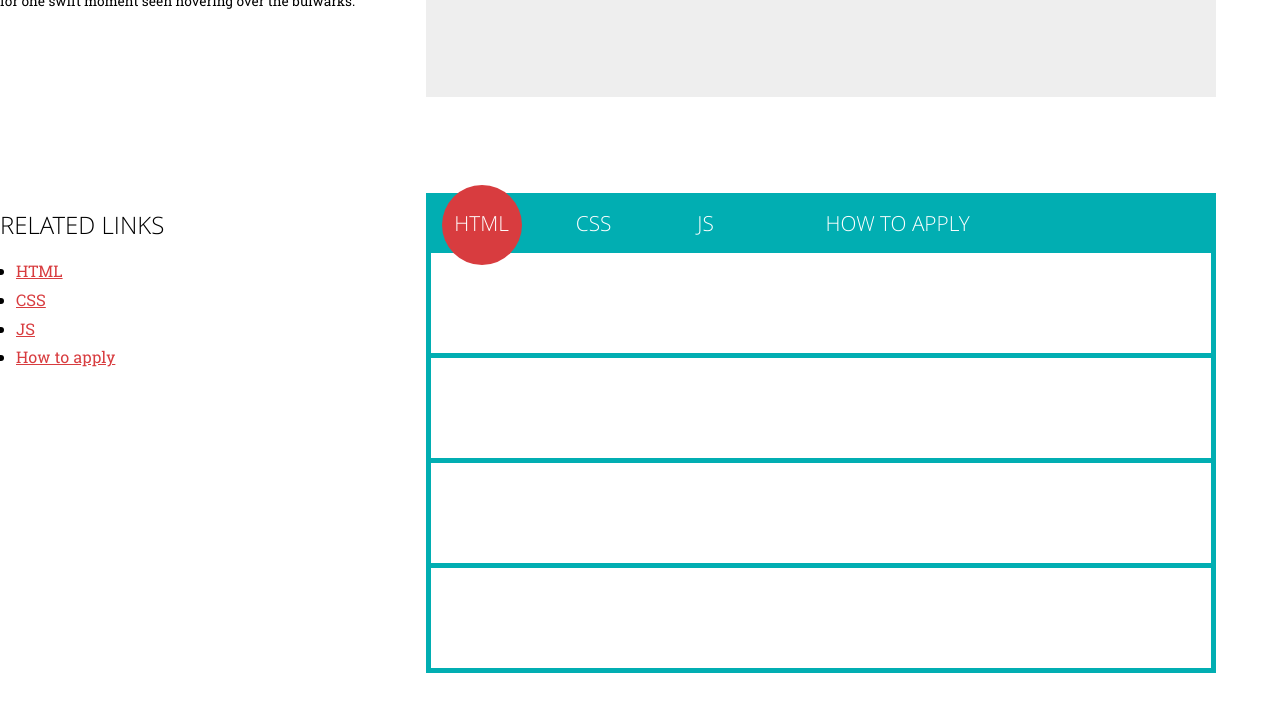
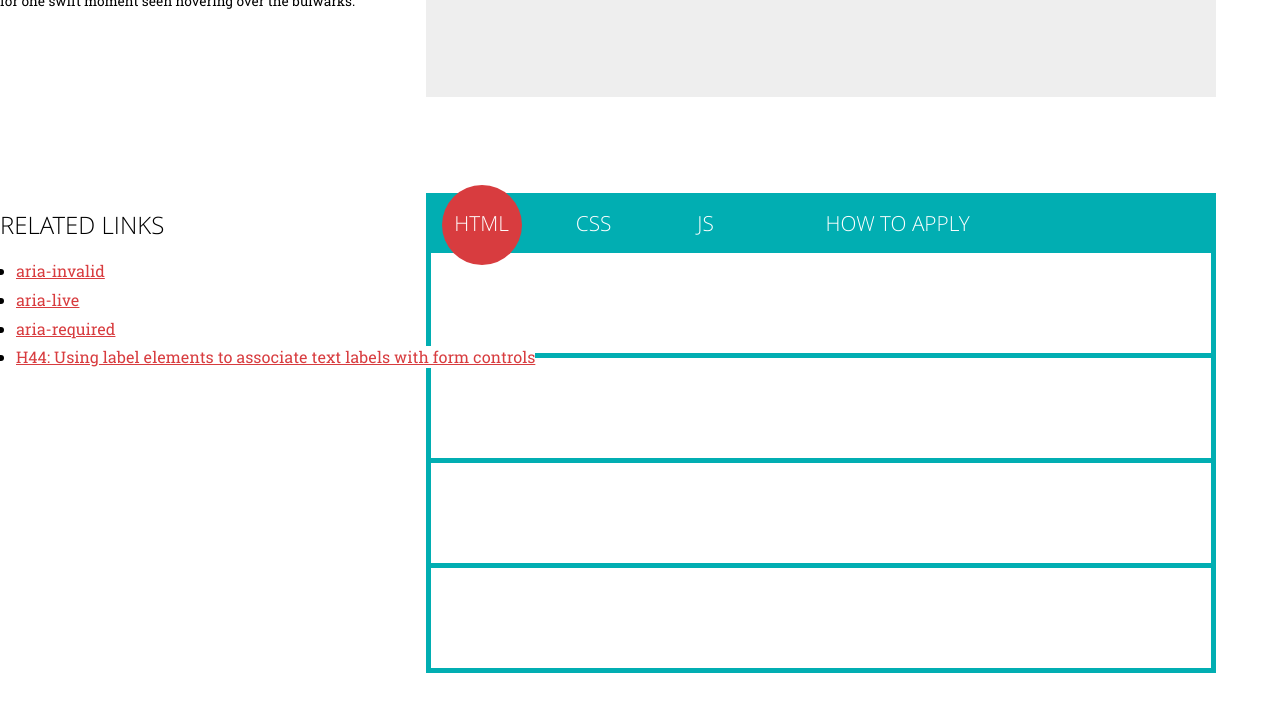
Before and after one commit to Pattr/Pattr.github.io, a Jekyll site: the page built from components/form/fieldInError.html, in a window 1280 px wide and 900 px high, scrolled down 627 px. Shown: the top 712 px of the window. Built offline with Jekyll 4.4.1, drawn with Linux system fonts in a browser that asks for light colours.

Commit message:
Add some external links abouth aria states

```diff
--- a/components/form/fieldInError.html
+++ b/components/form/fieldInError.html
@@ -58,10 +58,10 @@ version: 1.0.0
 		<div class="info-block">
 			<h3>Related links</h3>
 			<ul class="links-list">
-				<li><a href="#html-snip">HTML</a></li>
-				<li><a href="#css-snip">CSS</a></li>
-				<li><a href="#js-snip">JS</a></li>
-				<li><a href="#howto">How to apply</a></li>
+				<li><a href="http://www.w3.org/TR/wai-aria/states_and_properties#aria-invalid">aria-invalid</a></li>
+				<li><a href="http://www.w3.org/TR/wai-aria/states_and_properties#aria-live">aria-live</a></li>
+				<li><a href="http://www.w3.org/TR/wai-aria/states_and_properties#aria-required">aria-required</a></li>
+				<li><a href="http://www.w3.org/TR/WCAG-TECHS/complete.html#H44">H44: Using label elements to associate text labels with form controls</a></li>
 			</ul>
 		</div>
 	</aside>
```
